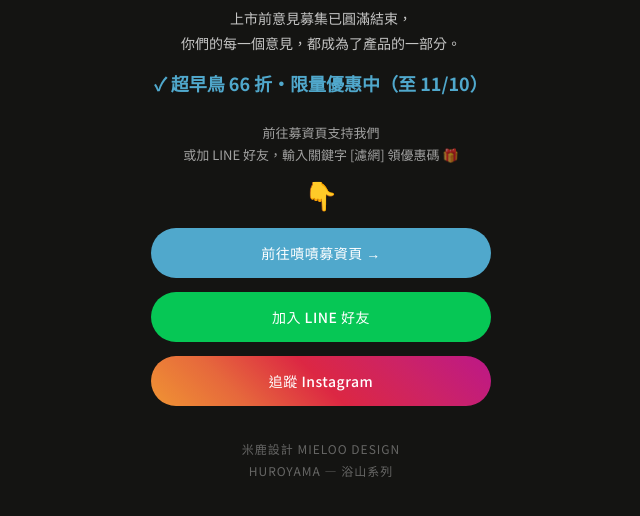
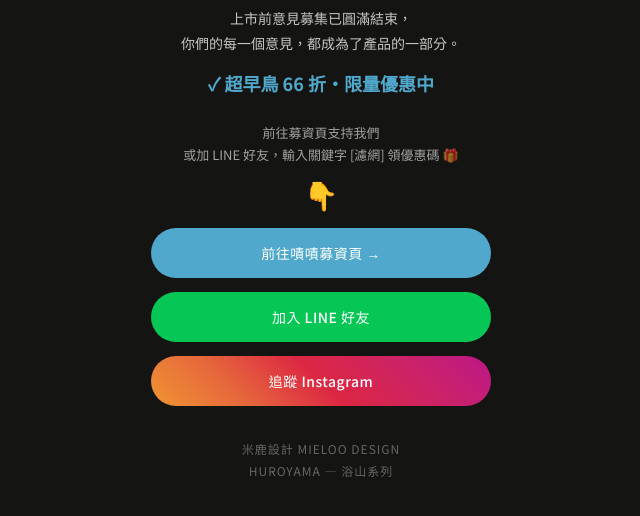
Before and after one commit to mielooco/Huroyama-survey, a plain HTML site: page index.html in a window 1280 px wide. Shown: the part 356-872 px from the top of the page, without its empty margins (319-959 px from the left). Drawn offline with Linux system fonts and the light colour scheme.

Commit message:
Update early bird offer text in index.html
Removed the end date from the early bird offer description.

```diff
--- a/index.html
+++ b/index.html
@@ -84,7 +84,7 @@ body {
     <img class="hero-logo" src="https://pic.mieloo-corp.com/uploads/medium/ec/8c/0498cef723b64fe276e18da9eb1a.png" alt="浴山 LOGO">
     <h2 class="ty-title">感謝 <span class="ty-gold ty-n">2,500+</span> 位朋友<br>的參與與回饋<br><span class="ty-gold">募資已正式上線！</span></h2>
     <p class="ty-sub">上市前意見募集已圓滿結束，<br>你們的每一個意見，都成為了產品的一部分。</p>
-    <p class="ty-earlybird">✓ 超早鳥 66 折・限量優惠中（至 11/10）</p>
+    <p class="ty-earlybird">✓ 超早鳥 66 折・限量優惠中</p>
     <p class="ty-social-label">前往募資頁支持我們<br>或加 LINE 好友，輸入關鍵字 [濾網] 領優惠碼 🎁</p>
     <span class="ty-finger">👇</span>
     <a class="btn-pill btn-zeczec" id="zeczecBtn" href="#" target="_blank"
```
